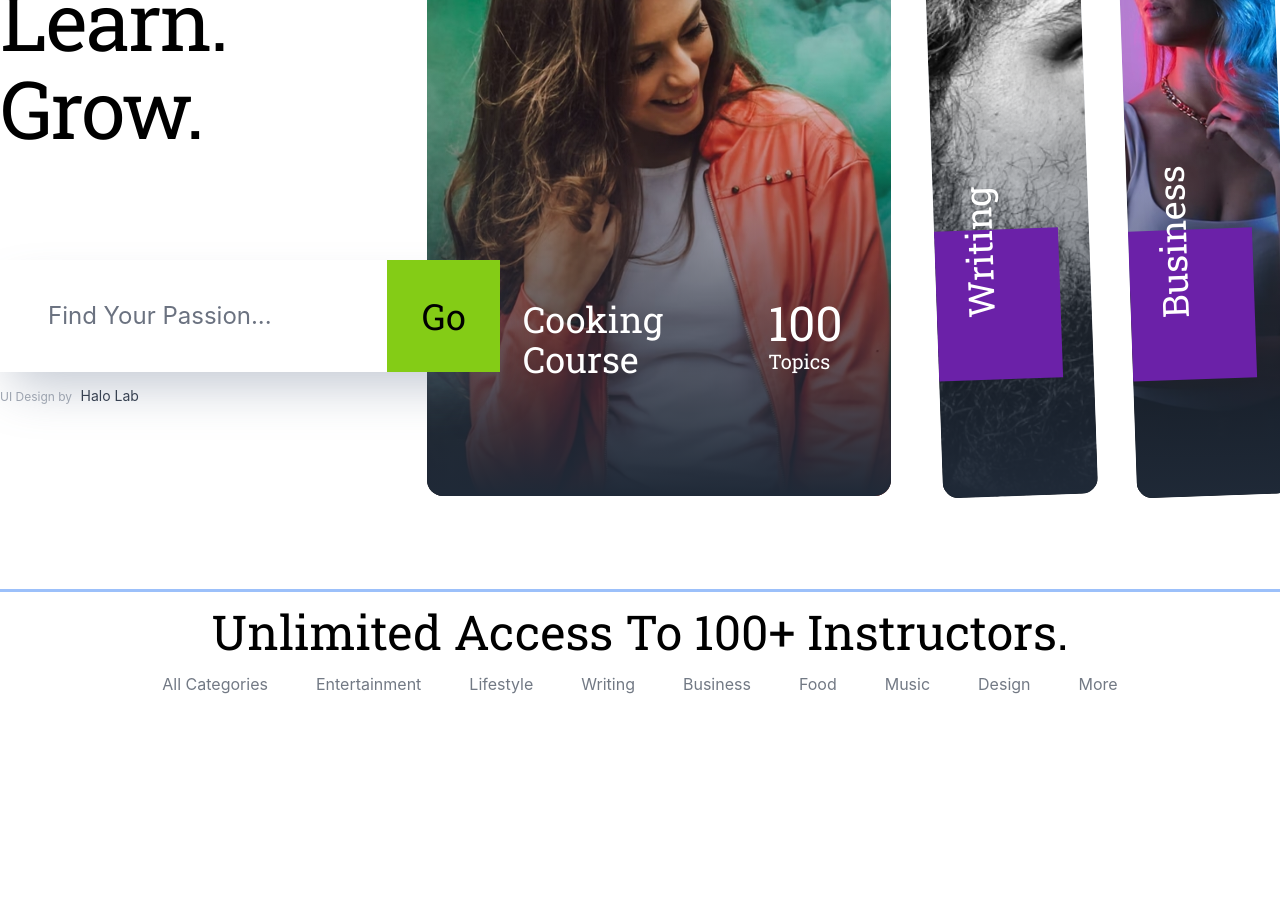
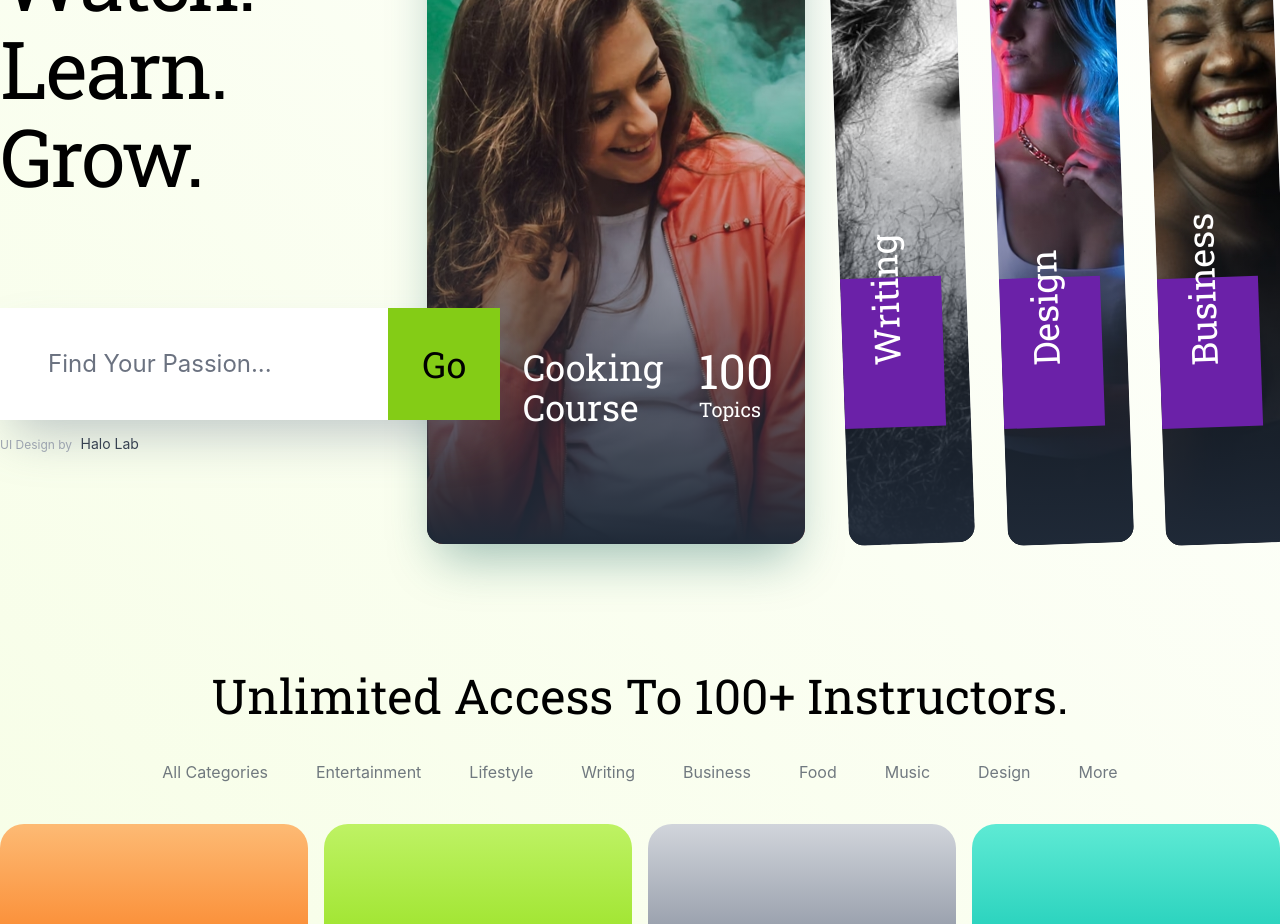
Before and after one commit to Elduwani/landing-pages, a Next.js app: page /quillex in a window 1280 px wide. Shown: the part 300-1224 px from the top of the page. Before the commit the page ends 1028 px from the top, so only its background shows below. Built offline with nearby package versions, Linux system fonts and the light colour scheme.

Commit message:
wip: quillex landing page - palette

```diff
--- a/pages/quillex.tsx
+++ b/pages/quillex.tsx
@@ -4,18 +4,18 @@
  */
 
 import MobileMenu from '@components/MobileMenu'
+import { useScreenSize } from '@lib/hooks'
 import { randomIndices } from '@lib/index'
-import { useScreenSize } from '@lib/hooks'
 import styles from '@styles/quillex.module.scss'
+import { motion } from 'framer-motion'
+import fs from 'fs'
+import { GetStaticProps } from 'next'
 import Head from 'next/head'
 import Image from 'next/image'
 import Link from 'next/link'
-import { useMemo, useRef, useState } from 'react'
-import fs from 'fs'
+import { useRouter } from 'next/router'
 import path from 'path'
-import { GetStaticProps } from 'next'
-import { motion } from 'framer-motion'
-import { useRouter } from 'next/router'
+import { useRef, useState } from 'react'
 
 const attribution: Attribution = {
    name: 'Halo Lab',
@@ -31,6 +31,13 @@ interface Props {
 export default function Quillex(props: Props) {
    const screensize = useScreenSize()
    const isMobile = screensize.match(/xs|sm|md/i)
+
+   const palette = [
+      'bg-gradient-to-t from-orange-400 to-orange-300',
+      'bg-gradient-to-t from-lime-400 to-lime-300',
+      'bg-gradient-to-t from-gray-400 to-gray-300',
+      'bg-gradient-to-t from-teal-400 to-teal-300',
+   ]
 
    const additional_menu = (
       <div className="space-y-8 capitalize mt-auto">
@@ -77,8 +84,8 @@ export default function Quillex(props: Props) {
                   </header>
             }
 
-            <div className='relative flex-1 flex flex-col w-full max-w-7xl mx-auto md:px-20 lg:px-0 ring-green-300'>
-               <div className="lg:grid grid-cols-3 min-h-[700px] mb-24">
+            <div className='relative flex-1 flex flex-col w-full max-w-7xl mx-auto md:px-20 lg:px-0 pt-12 ring-green-300'>
+               <div className="lg:grid grid-cols-3 min-h-[700px] mb-32">
                   <div className="md:pt-12 lg:pt-24">
                      <div className="space-y-2 mb-28">
                         <p className={styles.headline}>watch.</p>
@@ -89,7 +96,7 @@ export default function Quillex(props: Props) {
                         <div className="w-full flex h-28 shadow-2xl shadow-slate-500/40">
                            <input
                               type='text'
-                              className="pl-12 w-full placeholder:text-gray-500 placeholder:text-2xl text-2xl text-gray-700"
+                              className="px-4 pl-12 w-full placeholder:text-gray-500 placeholder:text-2xl text-2xl text-gray-700 focus:outline-none"
                               placeholder='Find Your Passion...'
                            />
                            <button className="w-[30%] text-4xl font-roboto bg-lime-500">Go</button>
@@ -104,15 +111,22 @@ export default function Quillex(props: Props) {
                         }
                      </div>
                   </div>
-                  <div className="col-span-2 flex space-x-10">
+                  <div className="col-span-2 flex space-x-8">
                      <Boxes filesList={props.filesList} />
                   </div>
                </div>
 
-               <div className={'ring py-4'}>
+               <div className={'space-y-6'}>
                   <h2 className='text-center text-3xl sm:text-5xl capitalize font-roboto'>Unlimited access to 100+ instructors.</h2>
                   <div className="flex items-center justify-center space-x-4">
                      <Tabs />
+                  </div>
+                  <div className="flex space-x-4">
+                     {
+                        palette.map((p, i) => (
+                           <div key={i} className={`${p} w-full min-h-[100px] rounded-t-3xl`}></div>
+                        ))
+                     }
                   </div>
                </div>
 
@@ -155,6 +169,7 @@ function Boxes(props: Props) {
    const boxes: Partial<Box>[] = [
       { count: 100, title: 'cooking course' },
       { count: 135, title: 'writing' },
+      { count: 46, title: 'design' },
       { count: 72, title: 'business' },
    ]
 
@@ -176,7 +191,7 @@ function Boxes(props: Props) {
                      className={`
                         cursor-pointer rounded-2xl relative bg-gray-300 transition-all
                         overflow-hidden transform
-                        ${active ? 'flex-[3] rotate-0' : 'flex-1 -rotate-2'}
+                        ${active ? 'flex-[3] rotate-0 shadow-2xl shadow-teal-800/40' : 'flex-1 -rotate-2'}
                      `}
                   >
                      {
@@ -194,7 +209,7 @@ function Boxes(props: Props) {
                                  key={i}
                                  initial={{ opacity: 0, y: -25 }}
                                  animate={{ opacity: 1, y: 0 }}
-                                 className={`flex space-x-4 justify-between ${i === 0 ? 'pl-24 px-12' : 'px-8'}`}
+                                 className={`flex space-x-4 justify-between px-8 ${i === 0 ? 'pl-24' : ''}`}
                               >
                                  <h2 className=''>{box.title}</h2>
                                  <div className="text-xl">
--- a/styles/quillex.module.scss
+++ b/styles/quillex.module.scss
@@ -1,5 +1,5 @@
 .main {
-   // @apply pb-24;
+   @apply bg-gradient-to-tr from-lime-50 to-white;
 }
 
 .headline {
```
